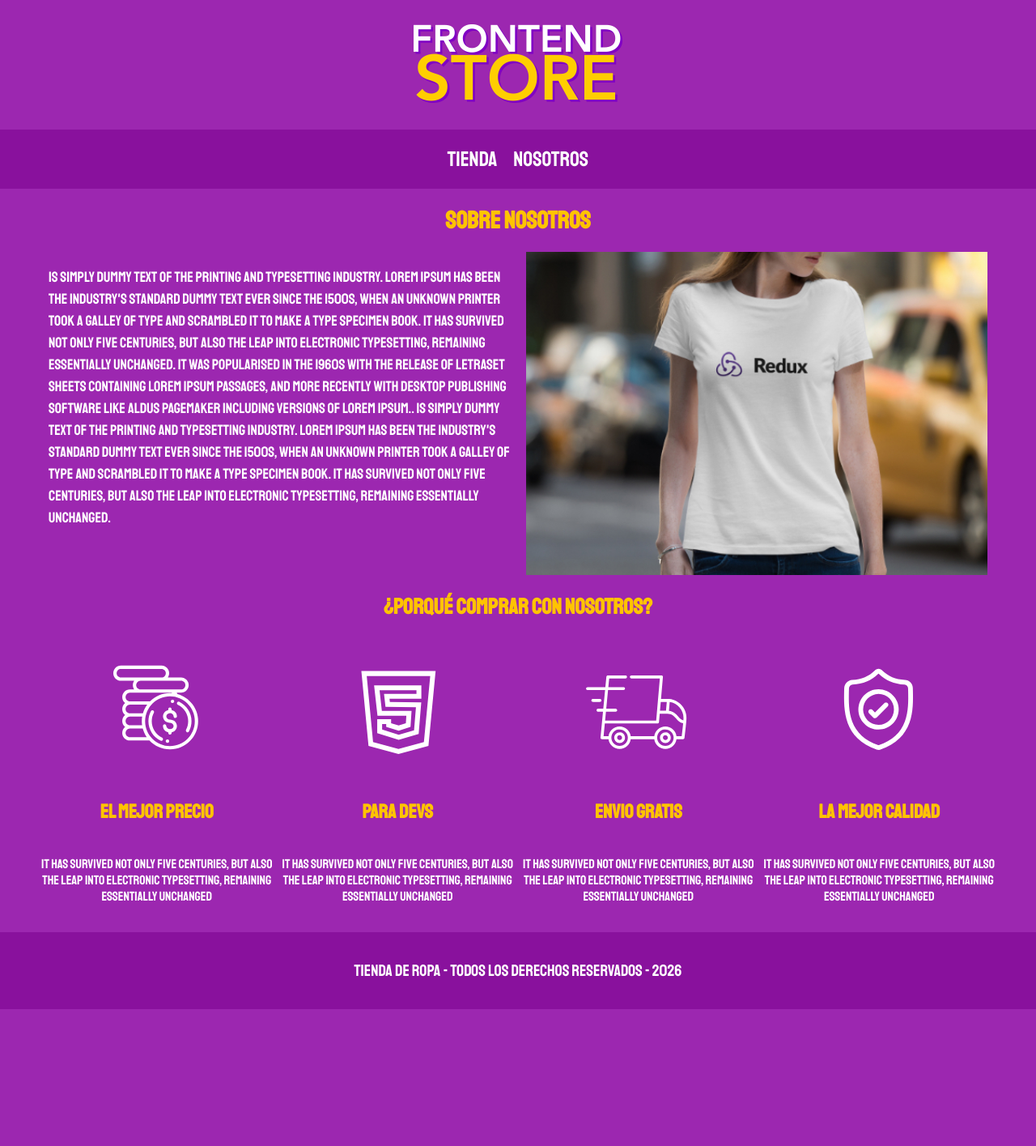
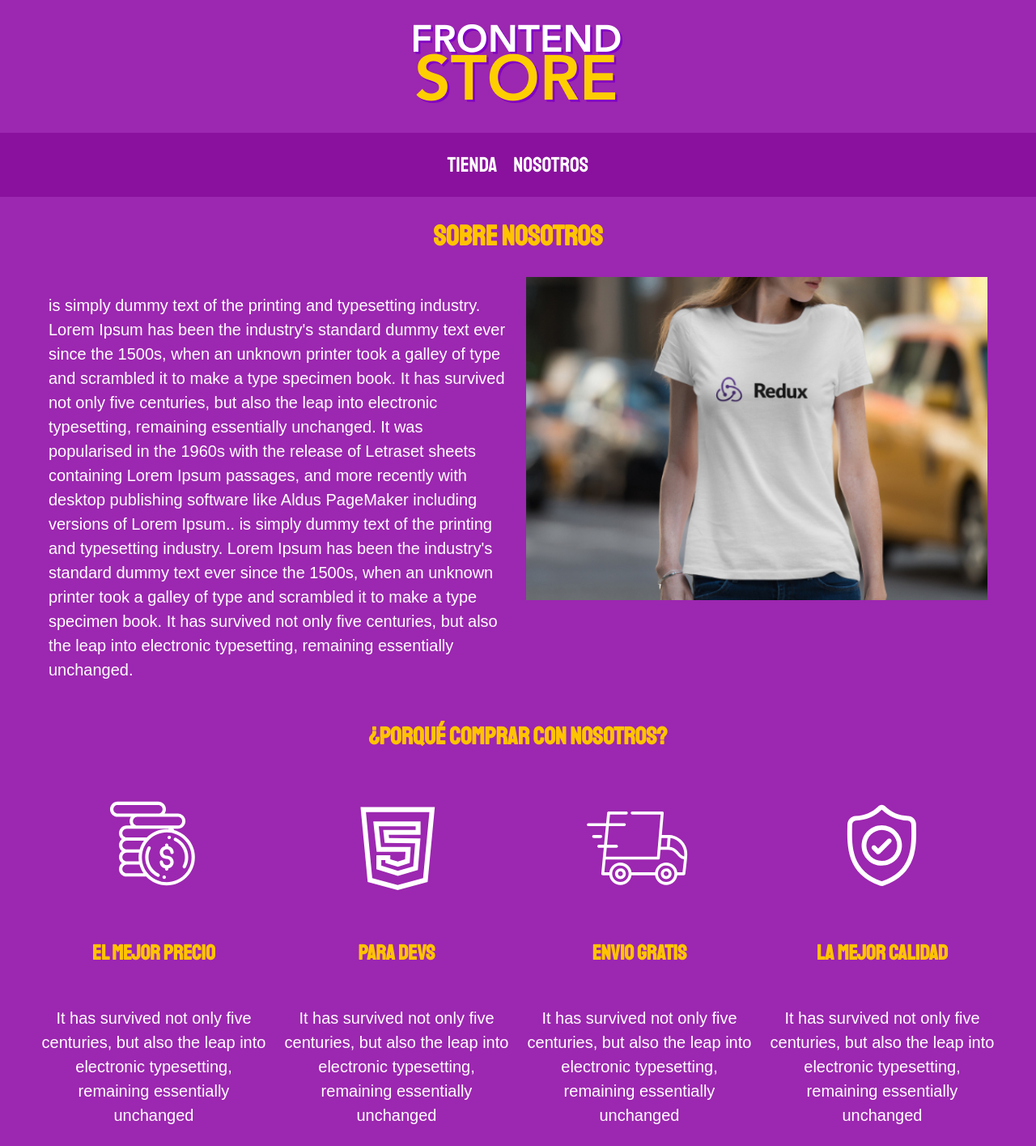
Before and after one commit to gabriel11730/Practices-in-Web-Development, a plain HTML site: page Modulo-II/about-us.html in a window 1280 px wide. Shown: the top 1415 px of the page at 81% size. Before the commit the page ends 1264 px from the top, so only its background shows below. Drawn offline with Linux system fonts and the light colour scheme.

Commit message:
Ajustes menores al CSS

```diff
--- a/Modulo-II/css/styles.css
+++ b/Modulo-II/css/styles.css
@@ -21,11 +21,13 @@ html {
     box-sizing: inherit;
 }
 
-/* Primarly Config */
+/* Global Config */
 
 body {
+    background-color: var(--primary-color);
     font-family: var(--principal-font);
-    background-color: var(--primary-color);
+    font-size: 1.6rem;
+    line-height: 1.5;
     margin: 0;
 }
 
@@ -35,6 +37,8 @@ a {
 
 p {
     color: var(--white);
+    font-family: Arial, Helvetica, sans-serif;
+    font-size: 2rem;
 }
 
 h1,h2,h3 {
@@ -42,20 +46,21 @@ h1,h2,h3 {
     color: var(--secondary);
 }
 h1 {
+    font-size: 3.5rem;
+}
+h2 {
     font-size: 3rem;
 }
-h2 {
-    font-size: 2.7rem;
+h3 {
+    font-size: 2.6rem;
 }
-h3 {
-    font-size: 2.4rem;
-}
+
 /* Header Config */
 
 .header {
-    max-height: 20rem;
     display: flex;
     justify-content: center;
+    /* max-height: 20rem; */
 }
 
 .header__logo {
@@ -65,10 +70,10 @@ h3 {
 /* Navigation Section */
 
 .navigation {
-    max-height: 10rem;
     background-color: var(--primary-color-dark);
     display: flex;
     justify-content: center;
+    max-height: 10rem;
     padding: 2rem;
     gap: 2rem; /* Space between elements */
 }
@@ -107,13 +112,11 @@ h3 {
 .producto__name {
     text-align: center;
     color: var(--white);
-    font-size: 2rem;
 }
 
 .producto__precio {
     text-align: center;
     color: var(--secondary);
-    font-size: 1.8rem;
 }
 
 /* Graficos de relleno */
@@ -147,7 +150,6 @@ h3 {
 
 .footer__text {
     color: var(--white);
-    font-size: 2rem;
 }
 
 /* About Us section */
@@ -161,7 +163,6 @@ h3 {
 
 .about_us__text {
     color: var(--white);
-    font-size: 1.8rem;
     line-height: 1.5;
 }
 
@@ -174,7 +175,7 @@ h3 {
 .beneficios__contenedor {
     display: grid;
     grid-template-columns: 1;
-    gap: 1rem;
+    gap: 2rem;
     margin: 0 1rem;
 }
 
@@ -196,7 +197,6 @@ h3 {
 
 .beneficios__contenedor__parrafo {
     text-align: center;
-    font-size: 1.6rem;
 }
 
 /* Shopping Section */
@@ -222,10 +222,6 @@ h3 {
     margin: 0 2rem;
 }
 
-.payment_section__text {
-    font-size: 2rem;
-}
-
 .form {
     display: grid;
     grid-template-columns: 50% 50%;
@@ -238,8 +234,7 @@ h3 {
     border-color: var(--primary-color-dark);
     border-width: 1rem;
     background-color: var(--primary-color);
-    color: var(--black);
-    font-size: 2rem;
+    color: var(--white);
     width: min(100%, 40rem);
     padding: 1rem;
 }
@@ -250,7 +245,6 @@ h3 {
 
     background-color: var(--secondary-color-dark);
     color: var(--black);
-    font-size: 2rem;
     padding: 2rem 0rem;
     border-style: none;
     transition: background-color .3s ease;
```
